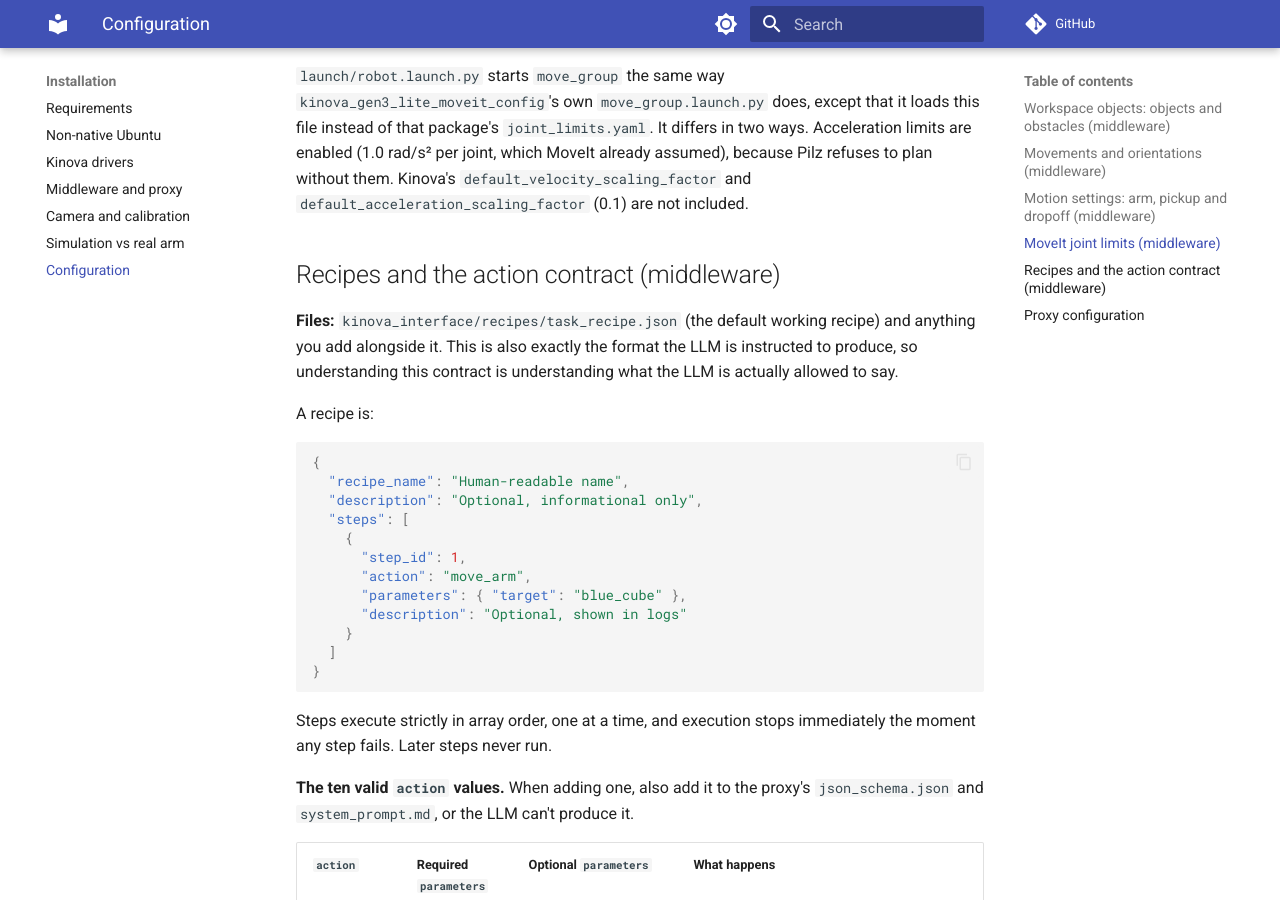
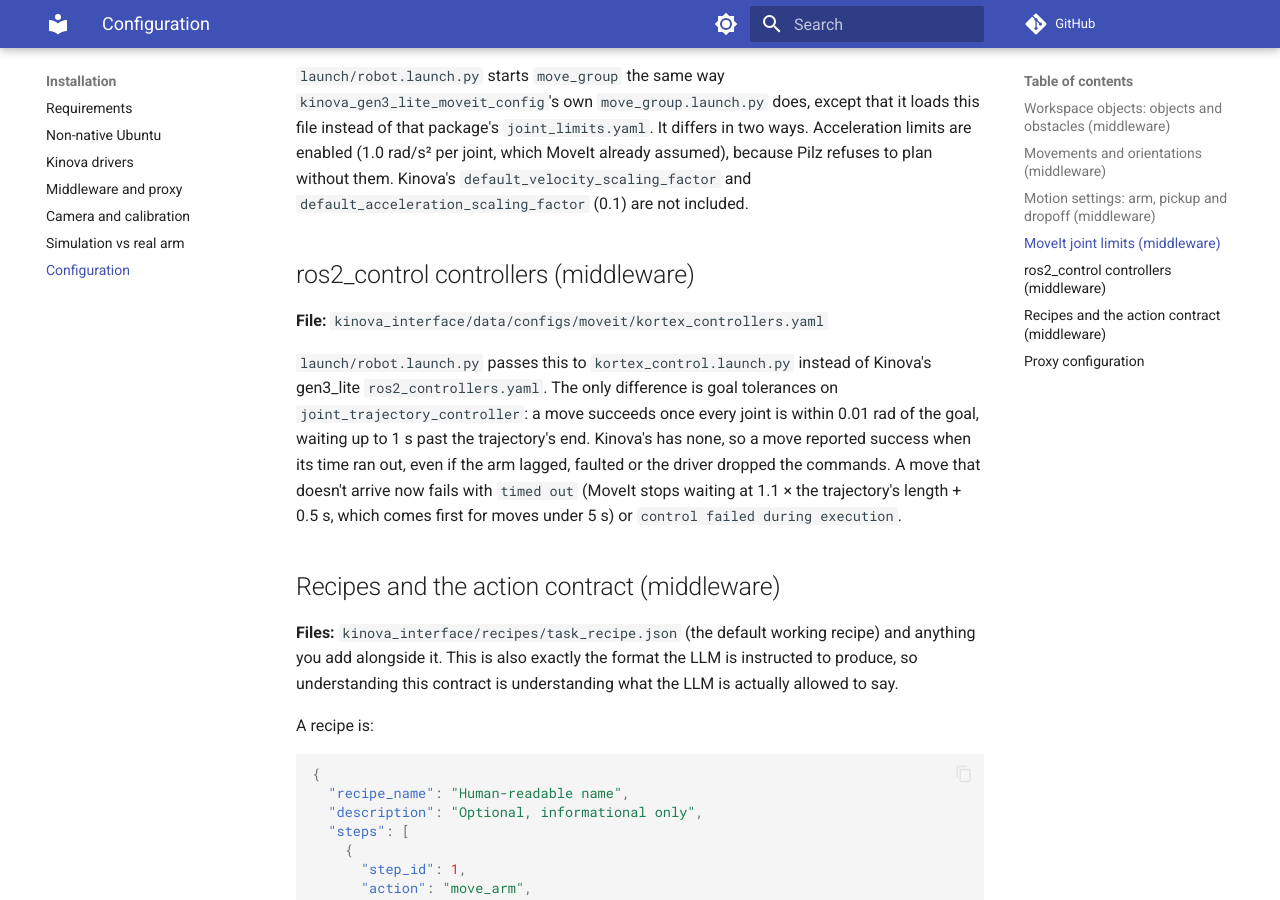
Before and after one commit to Jeremy-Allan/ROS2-middleware, an MkDocs documentation site: the page built from docs/installation/configuration.md, in a window 1280 px wide and 900 px high, scrolled down 3132 px. Built offline with MkDocs 1.6.1 and Material for MkDocs 9.7.7, drawn with Linux system fonts in a browser that asks for light colours; comment, search, counter and statistics services are not loaded.

Commit message:
add joint tolerances and timeout for joint trajectory controller

```diff
--- a/docs/installation/configuration.md
+++ b/docs/installation/configuration.md
@@ -91,6 +91,12 @@ Arm moves are planned with Pilz first (PTP for free moves, LIN for straight line
 
 `launch/robot.launch.py` starts `move_group` the same way `kinova_gen3_lite_moveit_config`'s own `move_group.launch.py` does, except that it loads this file instead of that package's `joint_limits.yaml`. It differs in two ways. Acceleration limits are enabled (1.0 rad/s² per joint, which MoveIt already assumed), because Pilz refuses to plan without them. Kinova's `default_velocity_scaling_factor` and `default_acceleration_scaling_factor` (0.1) are not included.
 
+## ros2_control controllers (middleware)
+
+**File:** `kinova_interface/data/configs/moveit/kortex_controllers.yaml`
+
+`launch/robot.launch.py` passes this to `kortex_control.launch.py` instead of Kinova's gen3_lite `ros2_controllers.yaml`. The only difference is goal tolerances on `joint_trajectory_controller`: a move succeeds once every joint is within 0.01 rad of the goal, waiting up to 1 s past the trajectory's end. Kinova's has none, so a move reported success when its time ran out, even if the arm lagged, faulted or the driver dropped the commands. A move that doesn't arrive now fails with `timed out` (MoveIt stops waiting at 1.1 × the trajectory's length + 0.5 s, which comes first for moves under 5 s) or `control failed during execution`.
+
 ## Recipes and the action contract (middleware)
 
 **Files:** `kinova_interface/recipes/task_recipe.json` (the default working recipe) and anything you add alongside it. This is also exactly the format the LLM is instructed to produce, so understanding this contract is understanding what the LLM is actually allowed to say.
--- a/docs/technical/architecture.md
+++ b/docs/technical/architecture.md
@@ -123,6 +123,7 @@ ROS2-middleware/
       env/                        workspace_objects.yaml, movements_and_orientations.yaml
       motion_settings.yaml        hardware and grasping parameters
       moveit/joint_limits.yaml    joint limits loaded by move_group
+      moveit/kortex_controllers.yaml  ros2_control controllers, with goal tolerances
     kinova_interface/
       nodes/                      the four ROS nodes (entry points)
       actions/                    one module per recipe action + arm_actions.py (shared clients) and motion.py (planning)
```
Also changed, not shown: README.md (+1 -1 lines), 2 other files.
